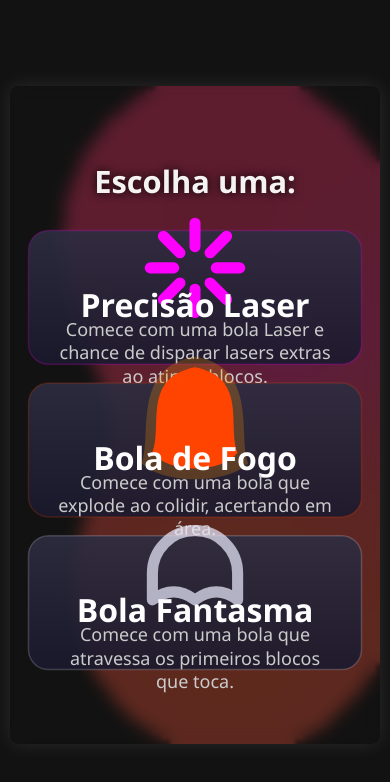
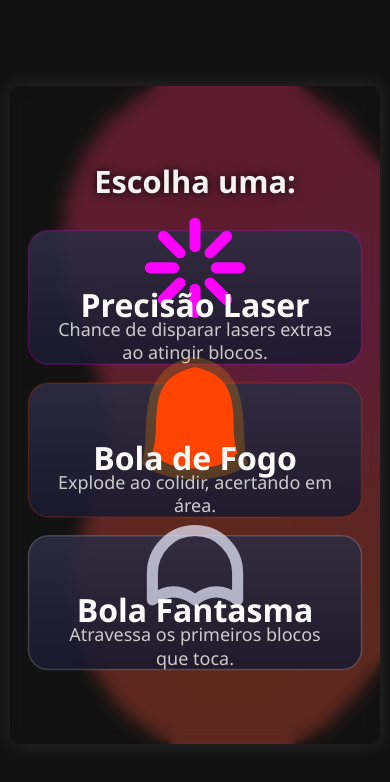
Before and after one commit to AndrinoC/BlockBreak, a plain HTML site: page index.html in a window 390 px wide. Drawn offline with Linux system fonts and the light colour scheme; animation ran at ten frames a second.

Commit message:
Text fix mobile

```diff
--- a/index.html
+++ b/index.html
@@ -3539,7 +3539,7 @@
             perk: "laserChance",
             title: "Precisão Laser",
             description:
-              "Comece com uma bola Laser e chance de disparar lasers extras ao atingir blocos.",
+              "Chance de disparar lasers extras ao atingir blocos.",
             icon: "laser",
             color: "#FF00FF",
           },
@@ -3547,7 +3547,7 @@
             perk: "ghost",
             title: "Bola Fantasma",
             description:
-              "Comece com uma bola que atravessa os primeiros blocos que toca.",
+              "Atravessa os primeiros blocos que toca.",
             icon: "ghost",
             color: "#E6E6FA",
           },
@@ -3555,7 +3555,7 @@
             perk: "multiplier",
             title: "Multiplicador",
             description:
-              "Comece com uma bola que se divide em duas ao colidir.",
+              "Se divide em duas ao colidir.",
             icon: "multiplier",
             color: "#800080",
           },
@@ -3563,21 +3563,21 @@
             perk: "fire",
             title: "Bola de Fogo",
             description:
-              "Comece com uma bola que explode ao colidir, acertando em área.",
+              "Explode ao colidir, acertando em área.",
             icon: "fire",
             color: "#FF4500",
           },
           {
             perk: "giant",
             title: "Bola Gigante",
-            description: "Comece com uma bola que é maior e causa mais dano.",
+            description: "É maior e causa mais dano.",
             icon: "giant",
             color: "#1E90FF",
           },
           {
             perk: "scatter",
             title: "Chuva de Bolas",
-            description: "Comece com uma bola que solta 3 bolinhas ao colidir.",
+            description: "Solta 3 bolinhas ao colidir.",
             icon: "scatter",
             color: "#FFFF00",
           },
```
